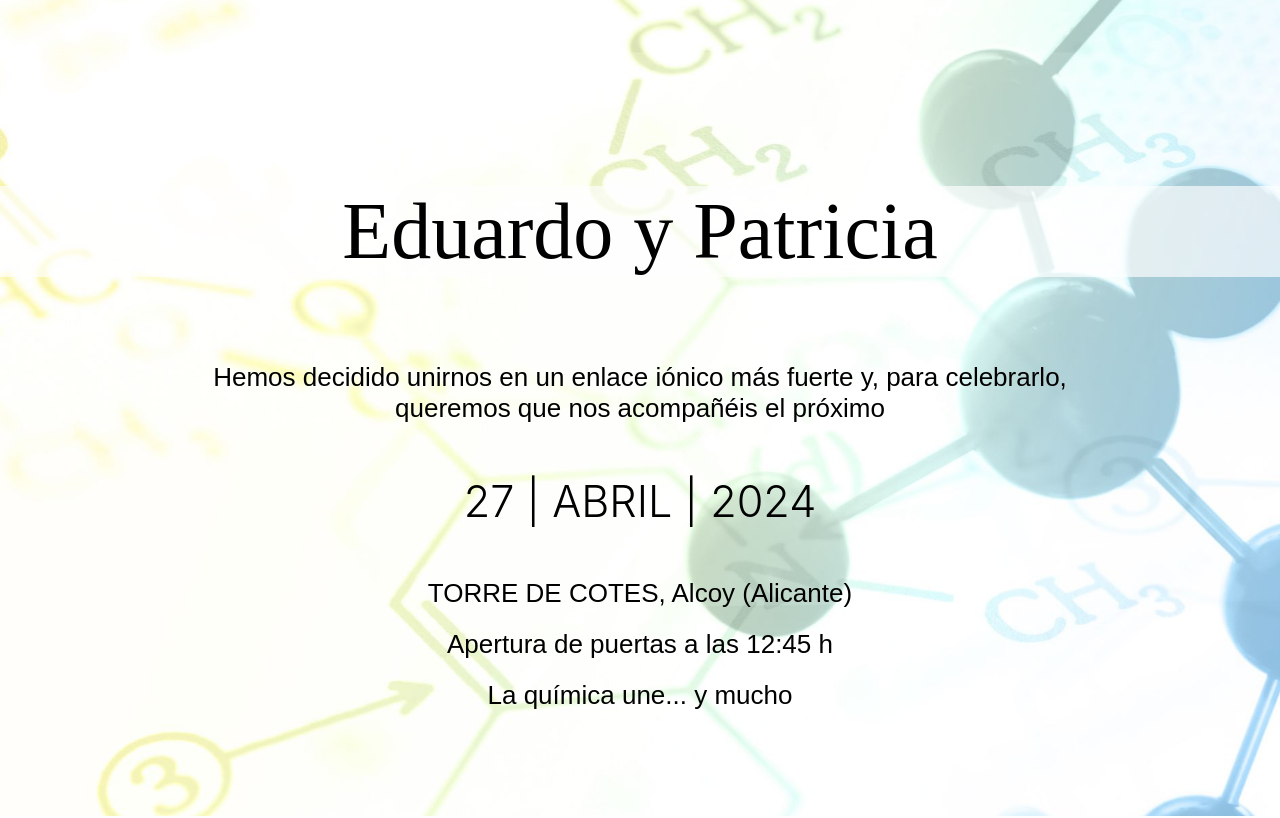
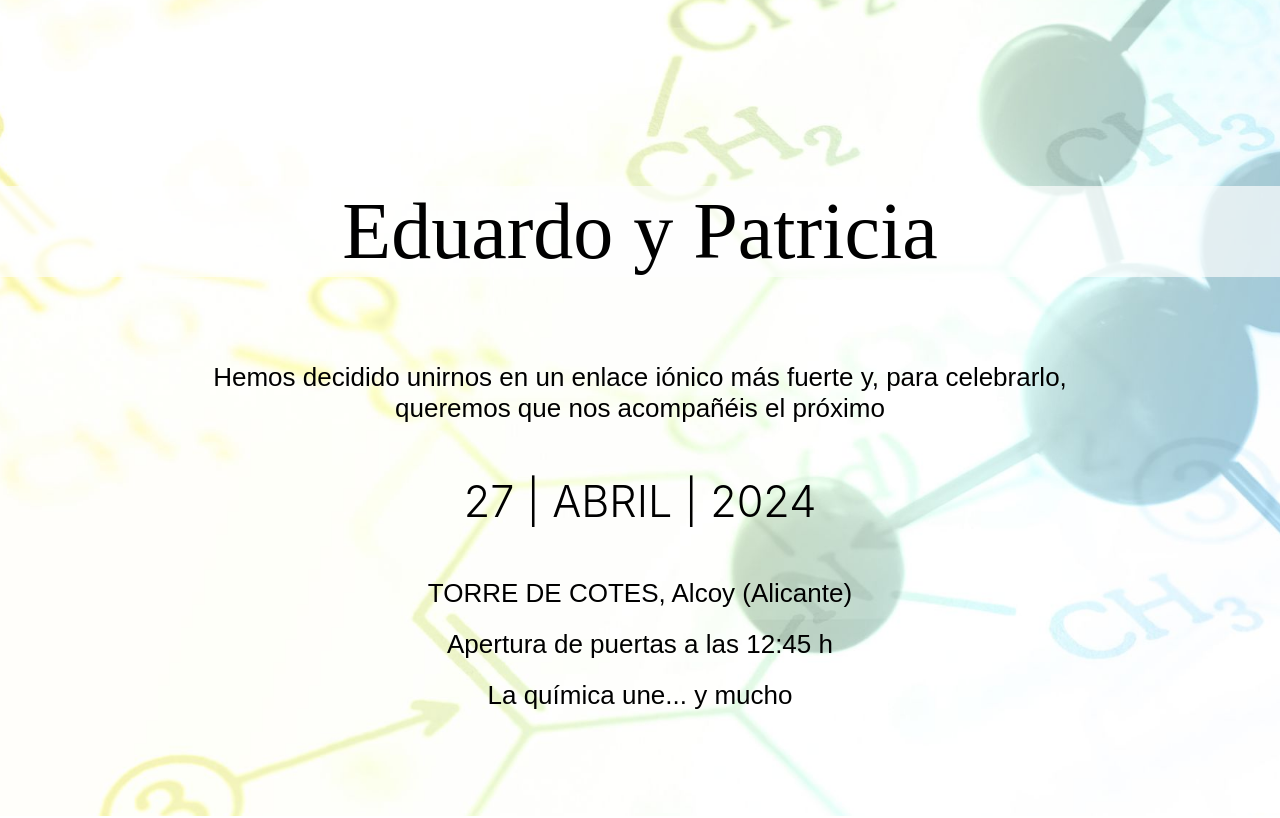
Before and after one commit to patriyedu/Boda, a React (Create React App) app: page / in a window 1280 px wide. Shown: the top 818 px of the page. Built offline with nearby package versions, Linux system fonts and the light colour scheme; a web font is replaced by a local one.

Commit message:
image a little to the right

```diff
--- a/src/App.css
+++ b/src/App.css
@@ -131,9 +131,8 @@ label.css-1jy569b-MuiFormLabel-root-MuiInputLabel-root.Mui-disabled{
 .App-header {
   background-image: url("background.jpg");
   background-repeat:no-repeat;
-  background-position:top;
-  background-size: cover;
-  background-position: right;
+  background-size: 107%;
+  background-position: 5% 50%;
   min-height: 60vh;
   display: flex;
   flex-direction: column;
```
